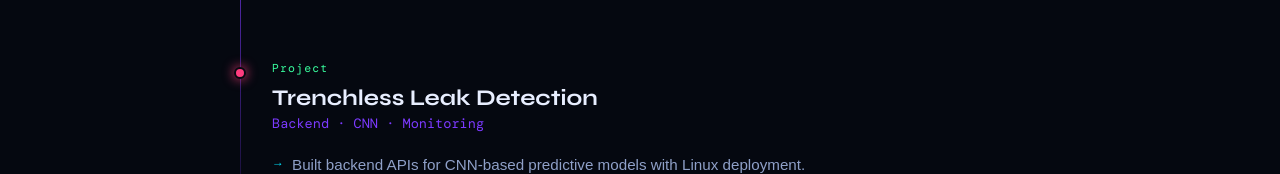
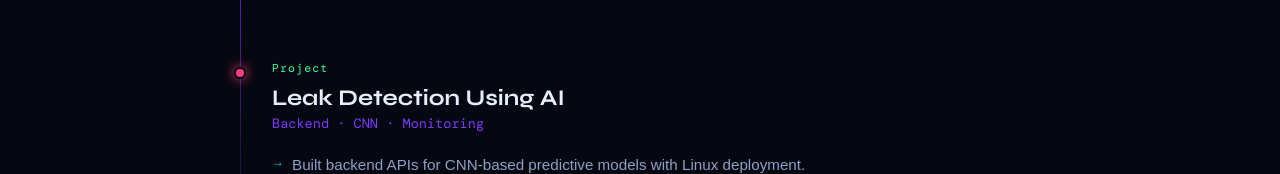
Before and after one commit to buildsbyAown/my-portfolio, a plain HTML site: page index.html in a window 1280 px wide. Shown: the part 2389-2563 px from the top of the page. Drawn offline with nearby package versions, Linux system fonts and the light colour scheme; a web font is replaced by a local one.

Commit message:
changed-project-name

```diff
--- a/index.html
+++ b/index.html
@@ -536,7 +536,7 @@ footer {
       <div class="timeline-item fade-up">
         <div class="timeline-dot" style="background:var(--accent3);box-shadow:0 0 12px var(--accent3)"></div>
         <div class="timeline-period">Project</div>
-        <div class="timeline-role">Trenchless Leak Detection</div>
+        <div class="timeline-role">Leak Detection Using AI</div>
         <div class="timeline-company">Backend · CNN · Monitoring</div>
         <ul class="timeline-bullets">
           <li>Built backend APIs for CNN-based predictive models with Linux deployment.</li>
```
